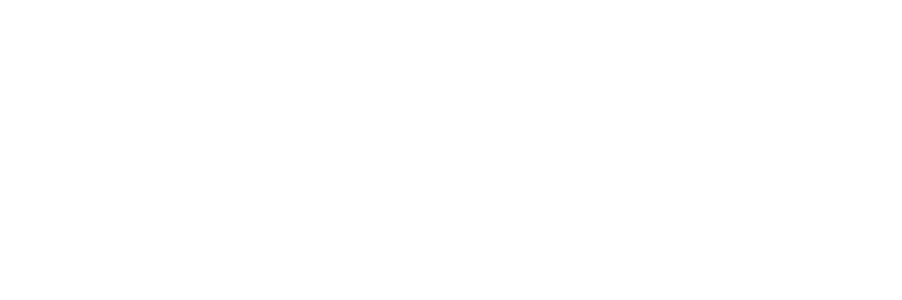
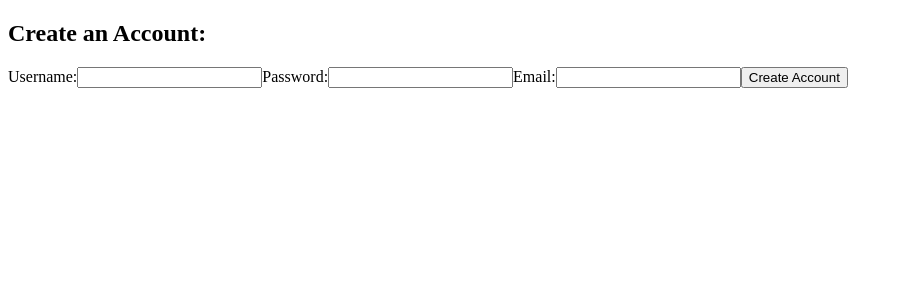
Before and after one commit to uniit-2-build/anywherefitness, a React (Create React App) app: page /sign-up in a window 1280 px wide. Shown: the top 300 px of the page, without its empty margins (0-902 px from the left). Built offline with nearby package versions, Linux system fonts and the light colour scheme.

Commit message:
added routes and form functinality

```diff
--- a/src/App.js
+++ b/src/App.js
@@ -1,9 +1,21 @@
-
+import { Route, Switch } from "react-router-dom";
+import SignUp from "./components/SignUp";
 
 function App() {
   return (
-    <div>
-    </div>
+    <main>
+      <Switch>
+        <Route path="/" exact>
+
+        </Route>
+        <Route path="/sign-up">
+          <SignUp />
+        </Route>
+        <Route path="/login">
+
+        </Route>
+      </Switch>
+    </main>
   );
 }
 
--- /dev/null
+++ b/src/components/SignUp.js
@@ -0,0 +1,58 @@
+import React, { useState } from 'react';
+
+const defaultValues = {
+    username: "",
+    password: "",
+    email: "",
+}
+
+export default function SignUp() {
+
+    const [formValues, setFormValues] = useState(defaultValues)
+    const change = evt => {
+        const {name, value} = evt.target;
+        setFormValues({...formValues, [name]: value})
+    }
+    const submit = evt => {
+        evt.preventDefault();
+        // api post request goes here
+        setFormValues(defaultValues)
+    }
+
+    return (
+        <form onSubmit={submit}>
+            <h2>Create an Account:</h2>
+            <label for="username">
+                Username:
+                <input
+                    type="text"
+                    name="username"
+                    id="username"
+                    onChange={change}
+                    value={formValues.username}
+                />
+            </label>
+            <label for="password">
+                Password:
+                <input
+                    type="password"
+                    name="password"
+                    id="password"
+                    onChange={change}
+                    value={formValues.password}
+                />
+            </label>
+            <label for="email">
+                Email:
+                <input
+                    type="email"
+                    name="email"
+                    id="email"
+                    onChange={change}
+                    value={formValues.email}
+                />
+            </label>
+            <button type="submit">Create Account</button>
+        </form>
+    )
+}
```
